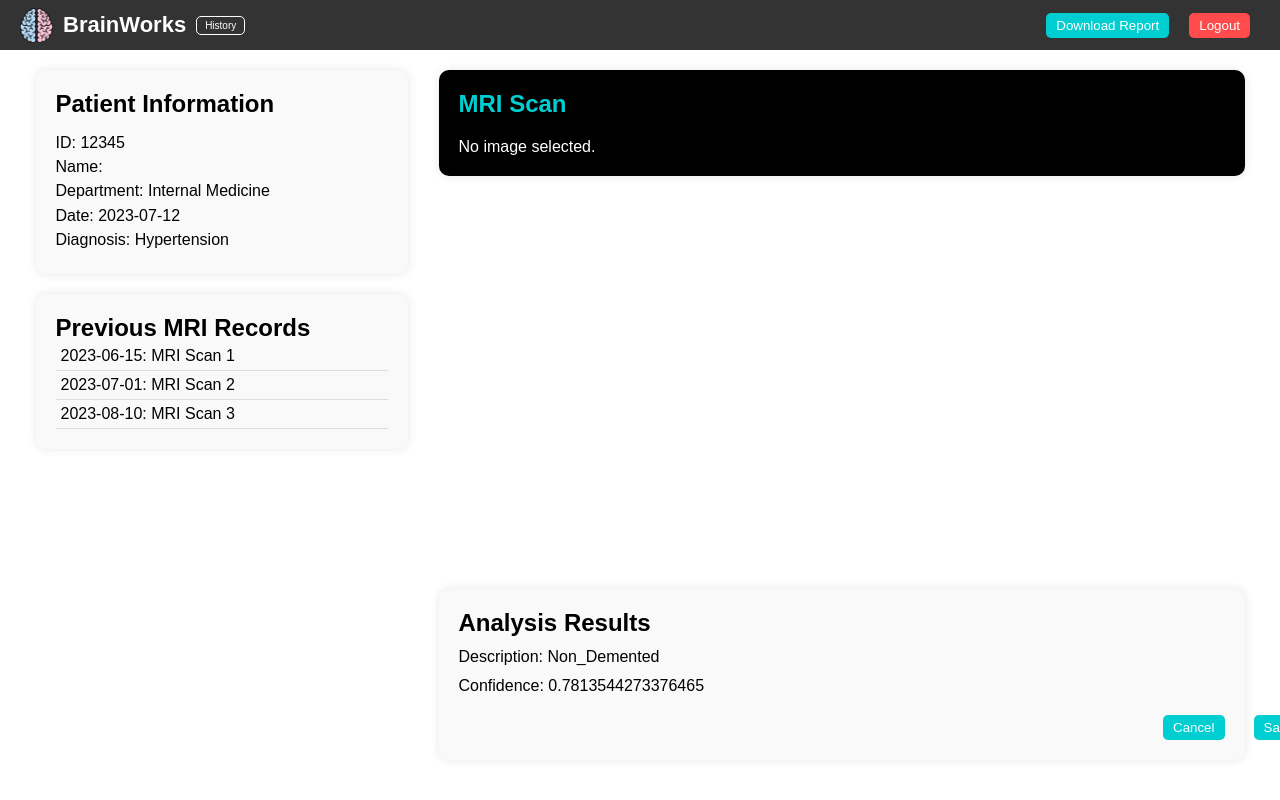
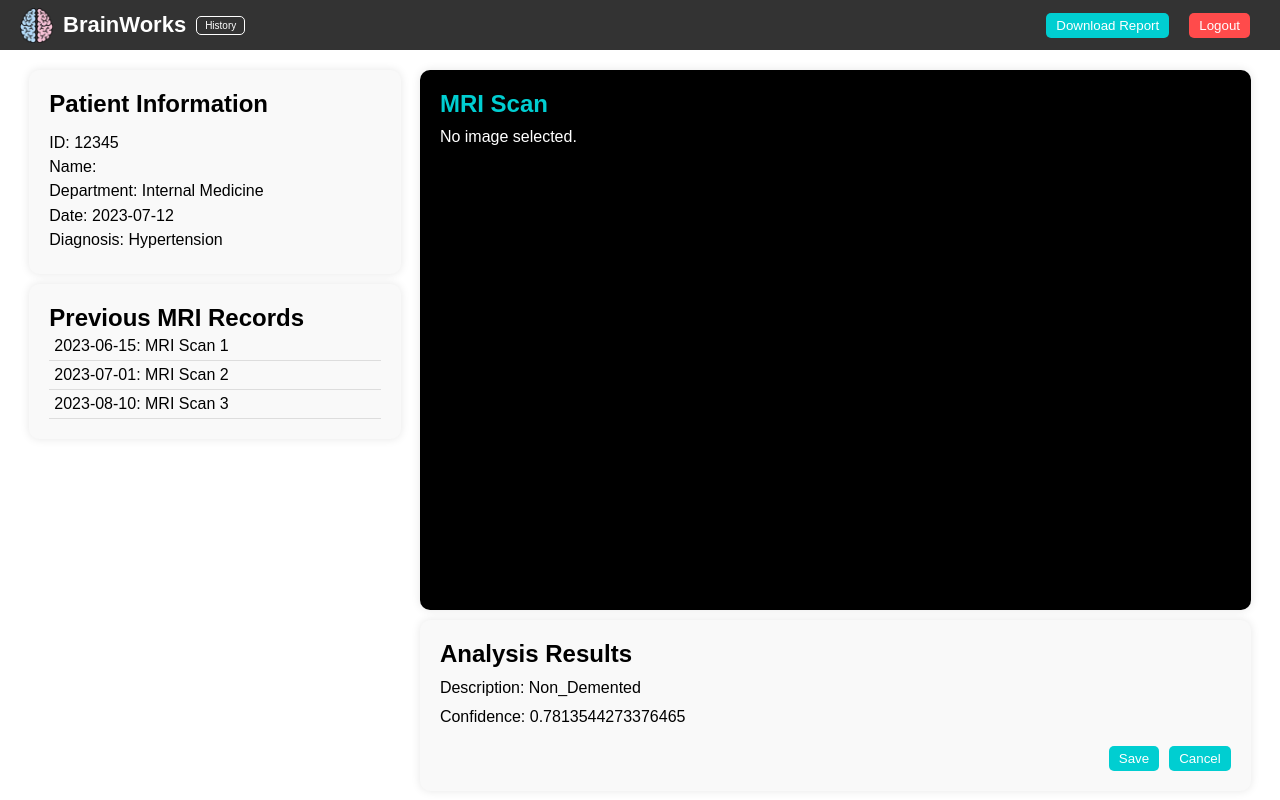
Before and after one commit to zangzoo/web, a React (Create React App) app in the folder frontend/brainworks-frontend/: page /analysis in a window 1280 px wide. Built offline with nearby package versions, Linux system fonts and the light colour scheme.

Commit message:
[Feat] Analysis세부사항 조정

```diff
--- a/frontend/brainworks-frontend/src/components/Analysis.css
+++ b/frontend/brainworks-frontend/src/components/Analysis.css
@@ -1,3 +1,4 @@
+/* Analysis.css */
 body, html {
     margin: 0;
     padding: 0;
@@ -84,7 +85,7 @@ body, html {
 .right-panel {
     display: flex;
     flex-direction: column;
-    width: 65%;
+    width: 67%;
     justify-content: space-between;
 }
 
@@ -93,7 +94,7 @@ body, html {
     padding: 20px;
     border-radius: 10px;
     box-shadow: 0px 0px 10px rgba(0, 0, 0, 0.1);
-    margin-bottom: 20px;
+    margin-bottom: 10px;
 }
 
 .patient-info h2, .image-display h2, .analysis-results h2, .mri-records h2 {
@@ -106,12 +107,13 @@ body, html {
     padding: 20px;
     border-radius: 10px;
     box-shadow: 0px 0px 10px rgba(0, 0, 0, 0.1);
-    margin-bottom: 20px;
+    margin-bottom: 5px;
+    height: 540px;
 }
 
 .image-display h2 {
     color: #00CED1;
-    margin-bottom: 20px;
+    margin-bottom: 10px;
 }
 
 .image-display img {
@@ -162,7 +164,7 @@ body, html {
 }
 
 .image-display h2 {
-    margin-bottom: 20px;
+    margin-bottom: 10px;
 }
 
 .analysis-results {
@@ -173,8 +175,11 @@ body, html {
     background-color: #f9f9f9;
     border-radius: 10px;
     box-shadow: 0px 0px 10px rgba(0, 0, 0, 0.1);
-    margin-top: 20px;
+    margin-top: 5px;
     position: relative;
+    min-height: 170px;
+    max-height: 200px;
+    overflow-y: auto;
 }
 
 .analysis-results p {
@@ -189,14 +194,12 @@ body, html {
     border: none;
     border-radius: 5px;
     cursor: pointer;
-    position: absolute;
-    left: 805px;
-    bottom: 20px;
 }
 
 .save-button:hover {
     background-color: #FF4500;
 }
+
 .action-buttons {
     display: flex;
     justify-content: flex-end;
@@ -212,6 +215,7 @@ body, html {
     cursor: pointer;
     margin-left: 10px;
 }
+
 .cancel-button {
     background-color: #cccccc;
     color: #333333;
@@ -222,21 +226,11 @@ body, html {
     color: #ffffff;
 }
 
+.save-button {
+    margin-left: 10px;
+}
 
 .save-button:hover:hover {
     background-color: #FF4500;
     color: white;
 }
-
-.analysis-results {
-    display: flex;
-    flex-direction: column;
-    justify-content: space-between;
-    padding: 20px;
-    background-color: #f9f9f9;
-    border-radius: 10px;
-    box-shadow: 0px 0px 10px rgba(0, 0, 0, 0.1);
-    margin-top: 20px;
-    position: relative;
-    min-height: 150px;
-}
--- a/frontend/brainworks-frontend/src/components/Analysis.js
+++ b/frontend/brainworks-frontend/src/components/Analysis.js
@@ -29,6 +29,9 @@ function Analysis() {
         }
     ]);
 
+    // 현재 선택된 분석 결과를 저장하기 위한 상태 추가
+    const [selectedAnalysis, setSelectedAnalysis] = useState(mriRecords[0].analysis);
+
     const location = useLocation();
     const navigate = useNavigate();
     const { selectedPatient, previewUrl, userId } = location.state || {};
@@ -47,6 +50,7 @@ function Analysis() {
     };
 
     const handleRecordClick = (record) => {
+        setSelectedAnalysis(record.analysis); // 선택된 분석 결과를 설정
         navigate('/analysis', {
             state: {
                 selectedPatient,
@@ -78,7 +82,7 @@ function Analysis() {
     };
 
     const handleCancel = () => {
-        navigate('/main'); // Main 페이지로 이동시킴
+        navigate('/main');
     };
 
     return (
@@ -129,8 +133,8 @@ function Analysis() {
                     </section>
                     <section className="analysis-results">
                         <h2>Analysis Results</h2>
-                        <p>Description: Non_Demented</p>
-                        <p>Confidence: 0.7813544273376465</p>
+                        <p>Description: {selectedAnalysis.description}</p> {/* 선택된 분석 결과를 반영 */}
+                        <p>Confidence: {selectedAnalysis.confidence}</p> {/* 선택된 분석 결과의 confidence 반영 */}
                         <div className="action-buttons">
                             <button className="save-button" onClick={handleSave}>Save</button>
                             <button className="cancel-button" onClick={handleCancel}>Cancel</button>
--- a/frontend/brainworks-frontend/src/components/Loading.js
+++ b/frontend/brainworks-frontend/src/components/Loading.js
@@ -13,7 +13,6 @@ function BrainModel() {
         setColorChange(colorChange + delta);
         scene.traverse((child) => {
             if (child.isMesh) {
-                // HSL로 색상을 변경하면서 지속적인 색상 변화
                 child.material.color.setHSL((colorChange / 10) % 1, 0.5, 0.5);
             }
         });
```
